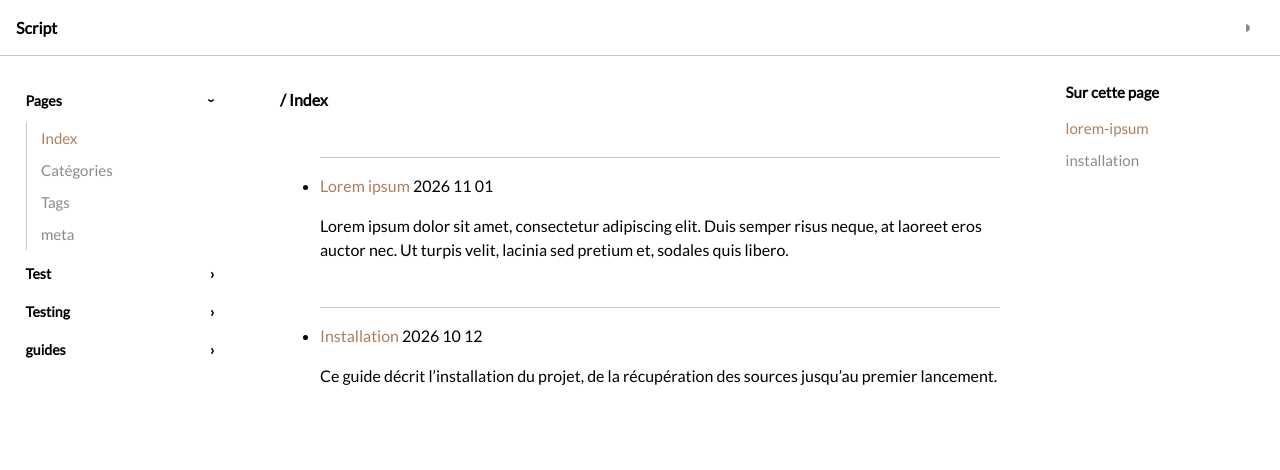
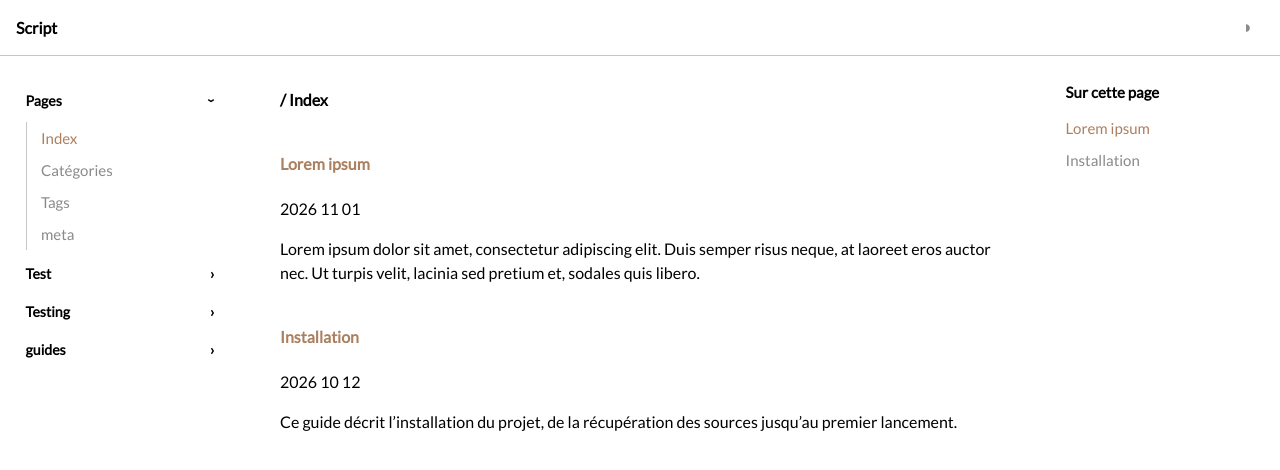
Before and after one commit to script-txt/script-txt.github.io, a Jekyll site: the page built from index.html, in a window 1280 px wide. Shown: the top 470 px of the page. Built offline with Jekyll 4.4.1, drawn with Linux system fonts in a browser that asks for light colours.

Commit message:
Update index.html

```diff
--- a/index.html
+++ b/index.html
@@ -3,11 +3,10 @@ title: Index
 nav_order: 1
 ---
 
-<ul list-style="none"; margin="0"; padding="0";>
+<ul style="list-style:none; margin:0; padding:0">
   {% for post in site.posts | sort: "date" | reverse %}
     <li>
-      <h2 id="{{ post.title | slugify }}"></h2>
-      <a href="{{ post.url }}">{{ post.title }}</a>
+      <h2 id="{{ post.title | slugify }}" style="border-bottom:none"><a href="{{ post.url }}">{{ post.title }}</a></h2>
       {{ post.date | date: "%Y %m %d"}} {{ post.excerpt }}
     </li>
   {% endfor %}
```
